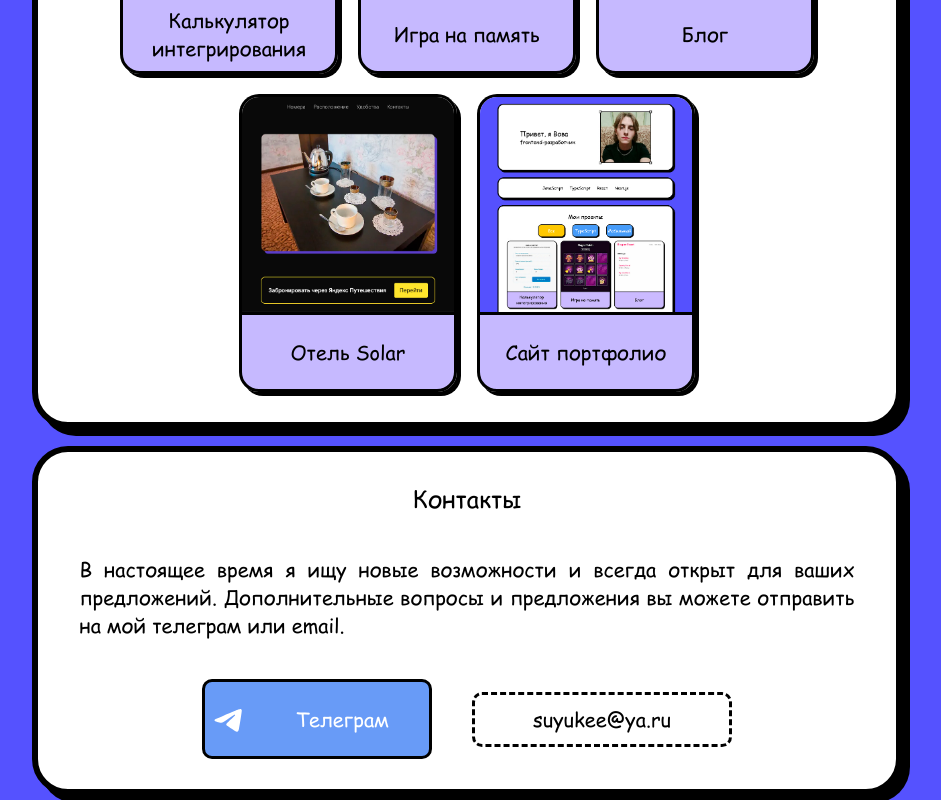
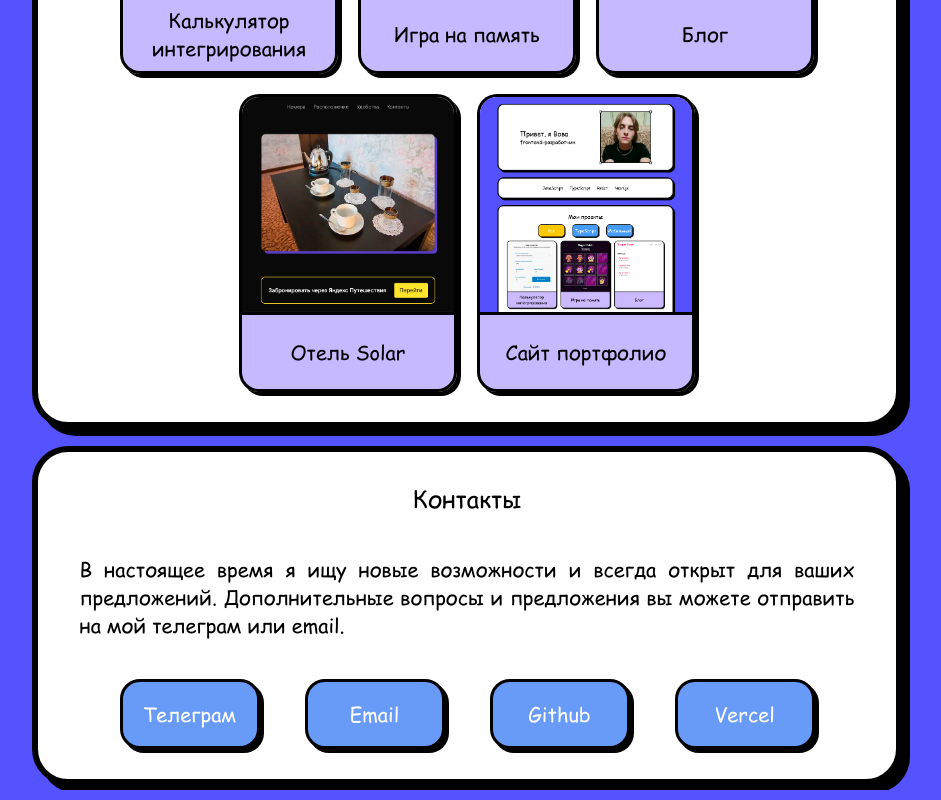
Before and after one commit to Suyukee/portfolio-website, a Next.js app: page / in a window 1280 px wide. Shown: the part 842-1642 px from the top of the page, without its empty margins (168-1109 px from the left). Built offline with nearby package versions, Linux system fonts and the light colour scheme.

Commit message:
Added links on contacts

```diff
--- a/src/app/globals.css
+++ b/src/app/globals.css
@@ -55,6 +55,35 @@ h3 {
 	box-shadow: 10px 10px 0 #000;
 }
 
+.button {
+	width: 160px;
+	height: 74px;
+	display: flex;
+	justify-content: center;
+	align-items: center;
+	background: #689bf7;
+	color: #fff;
+	font-family: inherit;
+	border: 4px solid #000;
+	border-radius: 20px;
+	box-shadow: 5px 5px #000;
+	cursor: pointer;
+	user-select: none;
+
+	-webkit-tap-highlight-color: rgba(255, 255, 255, 0);
+	-webkit-tap-highlight-color: transparent;
+}
+
+.button:hover {
+	opacity: 0.9;
+}
+
+.button:active {
+	transform: translateX(3px) translateY(3px);
+	transition: ease-in;
+	box-shadow: 2px 2px #000;
+}
+
 @media (max-width: 890px) or (max-height: 900px) {
 	.main {
 		margin: 5px auto;
@@ -73,6 +102,16 @@ h3 {
 	.section {
 		padding: 30px 24px;
 		box-shadow: 8px 8px 0 #000;
+	}
+	.button {
+		width: 140px;
+		height: 70px;
+		border: 3px solid #000;
+		box-shadow: 4px 4px #000;
+	}
+	.button:active {
+		transform: translateX(2px) translateY(2px);
+		box-shadow: 2px 2px #000;
 	}
 }
 
@@ -95,4 +134,16 @@ h3 {
 		border: 4px solid #000;
 		box-shadow: 6px 6px 0 #000;
 	}
+	.button {
+		padding: 0 8px;
+		width: auto;
+		height: 46px;
+		border: 2px solid #000;
+		border-radius: 12px;
+		box-shadow: 3px 3px #000;
+	}
+	.button:active {
+		transform: translateX(2px) translateY(2px);
+		box-shadow: 1px 1px #000;
+	}
 }
--- a/src/components/common/project-tag.jsx
+++ b/src/components/common/project-tag.jsx
@@ -2,11 +2,8 @@ import styles from '../../styles/project-tag.module.css';
 
 export default function ProjectTag({ name, onClick, isSelected }) {
 	return (
-		<div
-			className={`${styles.button} ${isSelected && styles.active}`}
-			onClick={() => onClick(name)}
-		>
+		<button className={`button ${isSelected && styles.active}`} onClick={() => onClick(name)}>
 			<h3>{name}</h3>
-		</div>
+		</button>
 	);
 }
--- a/src/components/contacts-section.jsx
+++ b/src/components/contacts-section.jsx
@@ -1,3 +1,4 @@
+import Link from 'next/link';
 import styles from '../styles/contacts-section.module.css';
 
 export default function ContactsSection() {
@@ -5,23 +6,23 @@ export default function ContactsSection() {
 		<section className="section">
 			<div className={styles.contacts}>
 				<h2>Контакты</h2>
-				<h3>
+				<h3 className={styles.text}>
 					В настоящее время я ищу новые возможности и всегда открыт для ваших предложений.
 					Дополнительные вопросы и предложения вы можете отправить на мой телеграм или email.
 				</h3>
-				<div className={styles.link}>
-					<button className={styles.button}>
-						<svg viewBox="0 0 240.1 240.1">
-							<path
-								// fill-rule="evenodd"
-								// clip-rule="evenodd"
-								fill="#FFFFFF"
-								d="M54.3,118.8c35-15.2,58.3-25.3,70-30.2 c33.3-13.9,40.3-16.3,44.8-16.4c1,0,3.2,0.2,4.7,1.4c1.2,1,1.5,2.3,1.7,3.3s0.4,3.1,0.2,4.7c-1.8,19-9.6,65.1-13.6,86.3 c-1.7,9-5,12-8.2,12.3c-7,0.6-12.3-4.6-19-9c-10.6-6.9-16.5-11.2-26.8-18c-11.9-7.8-4.2-12.1,2.6-19.1c1.8-1.8,32.5-29.8,33.1-32.3 c0.1-0.3,0.1-1.5-0.6-2.1c-0.7-0.6-1.7-0.4-2.5-0.2c-1.1,0.2-17.9,11.4-50.6,33.5c-4.8,3.3-9.1,4.9-13,4.8 c-4.3-0.1-12.5-2.4-18.7-4.4c-7.5-2.4-13.5-3.7-13-7.9C45.7,123.3,48.7,121.1,54.3,118.8z"
-							/>
-						</svg>
+				<div className={styles.links}>
+					<Link className="button" href="https://t.me/suyukee">
 						<h3>Телеграм</h3>
-					</button>
-					<h3 className={styles.address}>suyukee@ya.ru</h3>
+					</Link>
+					<Link className="button" href="mailto:suyukee@ya.ru">
+						<h3>Email</h3>
+					</Link>
+					<Link className="button" href="https://github.com/Suyukee">
+						<h3>Github</h3>
+					</Link>
+					<Link className="button" href="https://vercel.com/suyukees-projects">
+						<h3>Vercel</h3>
+					</Link>
 				</div>
 			</div>
 		</section>
--- a/src/components/stack-section.jsx
+++ b/src/components/stack-section.jsx
@@ -3,11 +3,16 @@ import styles from '../styles/stack-section.module.css';
 function StackSection() {
 	return (
 		<section className="section">
-			<div className={styles.section__stack}>
-				<h3>JavaScript</h3>
-				<h3>TypeScript</h3>
-				<h3>React</h3>
-				<h3>Next.js</h3>
+			<div className={styles.stack}>
+				<div className={styles.technologies}>
+					<h3>JavaScript</h3>
+					<h3>TypeScript</h3>
+					<h3>React</h3>
+					<h3>Next.js</h3>
+				</div>
+				{/* <h3>Оконченное высшее в IT сфере</h3>
+				<h3>Пройденный курс TypeScript + React</h3>
+				<h3>Больше года обучения</h3> */}
 			</div>
 		</section>
 	);
--- a/src/styles/contacts-section.module.css
+++ b/src/styles/contacts-section.module.css
@@ -6,41 +6,13 @@
 	gap: 40px;
 }
 
-.contacts h3 {
+.text {
 	width: 775px;
 	text-align: justify;
 }
 
-.link {
+.links {
+	padding: 0 40px;
 	display: flex;
-	justify-content: center;
-	align-items: center;
-	gap: 40px;
+	gap: 45px;
 }
-
-.button {
-	width: 230px;
-	height: 80px;
-	display: flex;
-	justify-content: center;
-	align-items: center;
-	background: #689bf7;
-	border: 3px solid #000;
-	border-radius: 10px;
-	font-family: inherit;
-	color: #fff;
-}
-
-.button h3 {
-	text-align: center;
-}
-
-.link .address {
-	width: 260px;
-	height: 55px;
-	display: flex;
-	justify-content: center;
-	align-items: center;
-	border: 3px dashed #000;
-	border-radius: 10px;
-}
--- a/src/styles/hero-section.module.css
+++ b/src/styles/hero-section.module.css
@@ -13,6 +13,7 @@
 .avatar {
 	display: flex;
 	position: relative;
+	user-select: none;
 }
 
 @media (max-width: 890px) or (max-height: 900px) {
--- a/src/styles/project-card.module.css
+++ b/src/styles/project-card.module.css
@@ -5,6 +5,7 @@
 	align-items: center;
 	border-radius: 20px;
 	box-shadow: 5px 5px #000;
+	user-select: none;
 
 	-webkit-tap-highlight-color: rgba(255, 255, 255, 0);
 	-webkit-tap-highlight-color: transparent;
--- a/src/styles/project-tag.module.css
+++ b/src/styles/project-tag.module.css
@@ -1,61 +1,3 @@
-.button {
-	width: 160px;
-	height: 74px;
-	display: flex;
-	justify-content: center;
-	align-items: center;
-	background: #689bf7;
-	color: #fff;
-	font-family: inherit;
-	border: 4px solid #000;
-	border-radius: 20px;
-	box-shadow: 5px 5px #000;
-	cursor: pointer;
-	user-select: none;
-
-	outline: none;
-	-webkit-tap-highlight-color: rgba(255, 255, 255, 0);
-	-webkit-tap-highlight-color: transparent;
-}
-
-.button:hover {
-	opacity: 0.9;
-}
-
-.button:active {
-	transform: translateX(3px) translateY(3px);
-	transition: ease-in;
-	box-shadow: 2px 2px #000;
-}
-
 .active {
 	background: #ffc700;
 }
-
-@media (max-width: 890px) or (max-height: 900px) {
-	.button {
-		width: 140px;
-		height: 70px;
-		border: 3px solid #000;
-		box-shadow: 4px 4px #000;
-	}
-	.button:active {
-		transform: translateX(2px) translateY(2px);
-		box-shadow: 2px 2px #000;
-	}
-}
-
-@media (max-width: 700px) {
-	.button {
-		padding: 0 8px;
-		width: auto;
-		height: 46px;
-		border: 2px solid #000;
-		border-radius: 12px;
-		box-shadow: 3px 3px #000;
-	}
-	.button:active {
-		transform: translateX(2px) translateY(2px);
-		box-shadow: 1px 1px #000;
-	}
-}
--- a/src/styles/stack-section.module.css
+++ b/src/styles/stack-section.module.css
@@ -1,4 +1,12 @@
-.section__stack {
+.stack {
+	display: flex;
+	flex-direction: column;
+	justify-content: center;
+	align-items: center;
+	gap: 40px;
+}
+
+.technologies {
 	display: flex;
 	justify-content: center;
 	align-items: center;
@@ -6,13 +14,13 @@
 }
 
 @media (max-width: 890px) or (max-height: 900px) {
-	.section__stack {
+	.technologies {
 		gap: 20px;
 	}
 }
 
 @media (max-width: 700px) {
-	.section__stack {
+	.technologies {
 		gap: 14px;
 	}
 }
```
